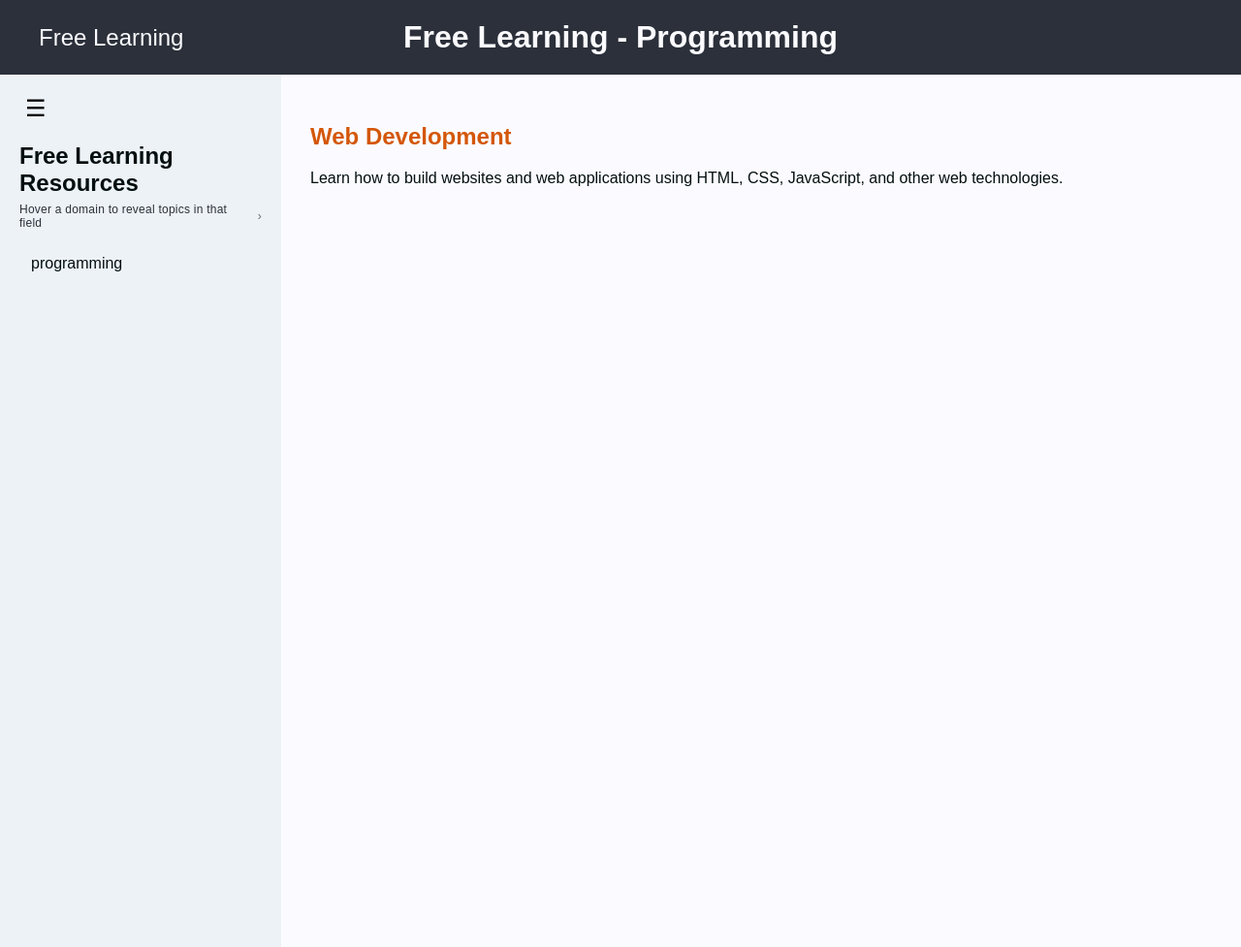
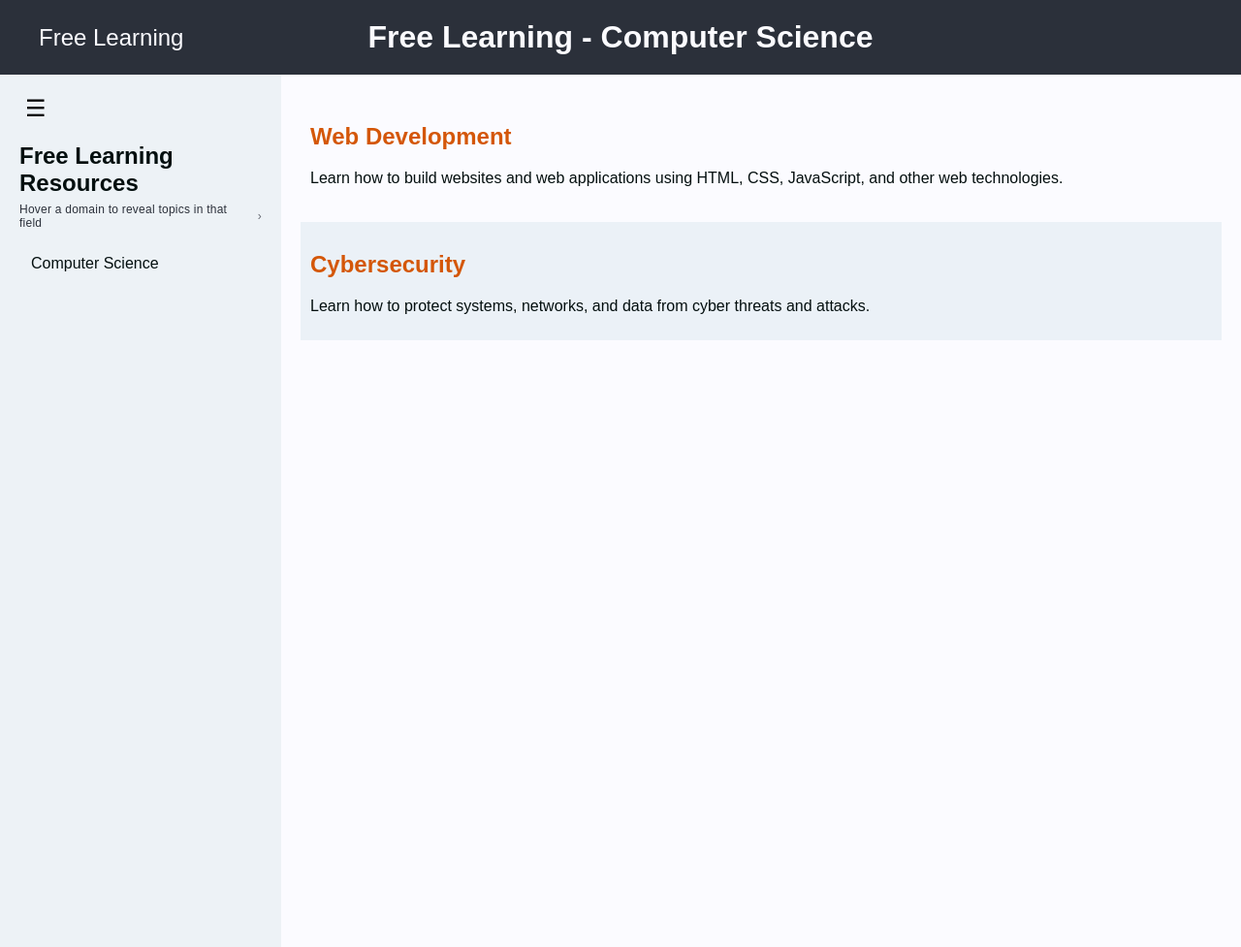
Before and after one commit to indi-c/indi-c.github.io, a Jekyll site: the page built from _learning/cs.html, in a window 1280 px wide. Shown: the whole page at 97% size. Built offline with Jekyll 4.4.1, drawn with Linux system fonts in a browser that asks for light colours.

Commit message:
added some more content as a test

```diff
--- a/_data/freelearning/domains.yml
+++ b/_data/freelearning/domains.yml
@@ -1,3 +1,3 @@
-- id: programming
-  title: programming
-  description: Learning programming languages and software development.
+- id: cs
+  title: Computer Science
+  description: Programming, cybersecurity, algorithms, data structures, and more.
--- a/_data/freelearning/topics.yml
+++ b/_data/freelearning/topics.yml
@@ -3,3 +3,9 @@
   title: HTML
   brief: Learn the basics of HTML, the standard markup language for creating web pages.
   description: HTML (HyperText Markup Language) is the standard markup language used to create web pages. It provides the structure and content of a webpage, allowing developers to define headings, paragraphs, links, images, and other elements. Understanding HTML is essential for anyone interested in web development, as it forms the foundation for building websites and web applications.
+
+- id: javascript
+  field: web
+  title: JavaScript
+  brief: Learn JavaScript, the programming language that enables dynamic web content.
+  description: JavaScript is a programming language that enables developers to create interactive and dynamic content on websites. It is widely used for front-end development, allowing developers to manipulate the Document Object Model (DOM), handle events, and create responsive user interfaces. JavaScript is also used server-side with technologies like Node.js, making it crucial for modern full-stack web development.
--- a/_learning/programming.html
+++ b/_learning/cs.html
@@ -1,5 +1,6 @@
 ---
 layout: freelearningdefault
-title: Free Learning - Programming
+title: Free Learning - Computer Science
 ---
 {% include freelearningcontent.html url="web" title="Web Development" brief="Learn how to build websites and web applications using HTML, CSS, JavaScript, and other web technologies." color="#fbfbff" %}
+{% include freelearningcontent.html url="cybersecurity" title="Cybersecurity" brief="Learn how to protect systems, networks, and data from cyber threats and attacks." color="#EBF1F7" %}
--- /dev/null
+++ b/_learning/cs/cybersecurity.html
@@ -0,0 +1,5 @@
+---
+layout: freelearningdefault
+title: Free Learning - Cybersecurity
+---
+{% include freelearningcontent.html url="cybersecurity" title="Cybersecurity" brief="Cybersecurity is the practice of protecting computer systems, networks, and data from unauthorized access, attacks, and damage. It involves implementing security measures, monitoring for threats, and responding to incidents to ensure the confidentiality, integrity, and availability of information." color="#fbfbff" %}
--- a/_learning/programming/web.html
+++ b/_learning/cs/web.html
@@ -4,3 +4,4 @@ title: Free Learning - Web Development
 ---
 {% include freelearningcontent.html url="web" title="Web Development" brief="Web development is the process of creating websites and web applications. It involves a combination of programming languages, frameworks, and tools to build functional and visually appealing web experiences. This field covers both front-end development (what users see) and back-end development (server-side logic and databases)." color="#fbfbff" %}
 {% include freelearningcontent.html url="html" title="Html" brief="Learn the basics of HTML, the standard markup language for creating web pages." color="#EBF1F7" %}
+{% include freelearningcontent.html url="javascript" title="Javascript" brief="Learn JavaScript, the programming language that enables dynamic web content." color="#fbfbff" %}
--- /dev/null
+++ b/_learning/cs/web/javascript.html
@@ -0,0 +1,6 @@
+---
+layout: freelearningdefault
+title: Free Learning - Javascript
+---
+{% include freelearningcontent.html url="javascript" title="Javascript" brief="JavaScript is a programming language that enables developers to create interactive and dynamic content on websites. It is widely used for front-end development, allowing developers to manipulate the Document Object Model (DOM), handle events, and create responsive user interfaces. JavaScript is also used server-side with technologies like Node.js, making it crucial for modern full-stack web development." color="#fbfbff" %}
+{% include freelearningcontent.html url="https://fullstackopen.com/en/" title="Full Stack Open" brief="Learn modern web development with JavaScript, React, Node.js, and more." color="#EBF1F7" %}
```
Also changed, not shown: _data/freelearning/fields.yml (+7 -1 lines), _learning/cs/web/html.html (renamed from _learning/programming/web/html.html).
